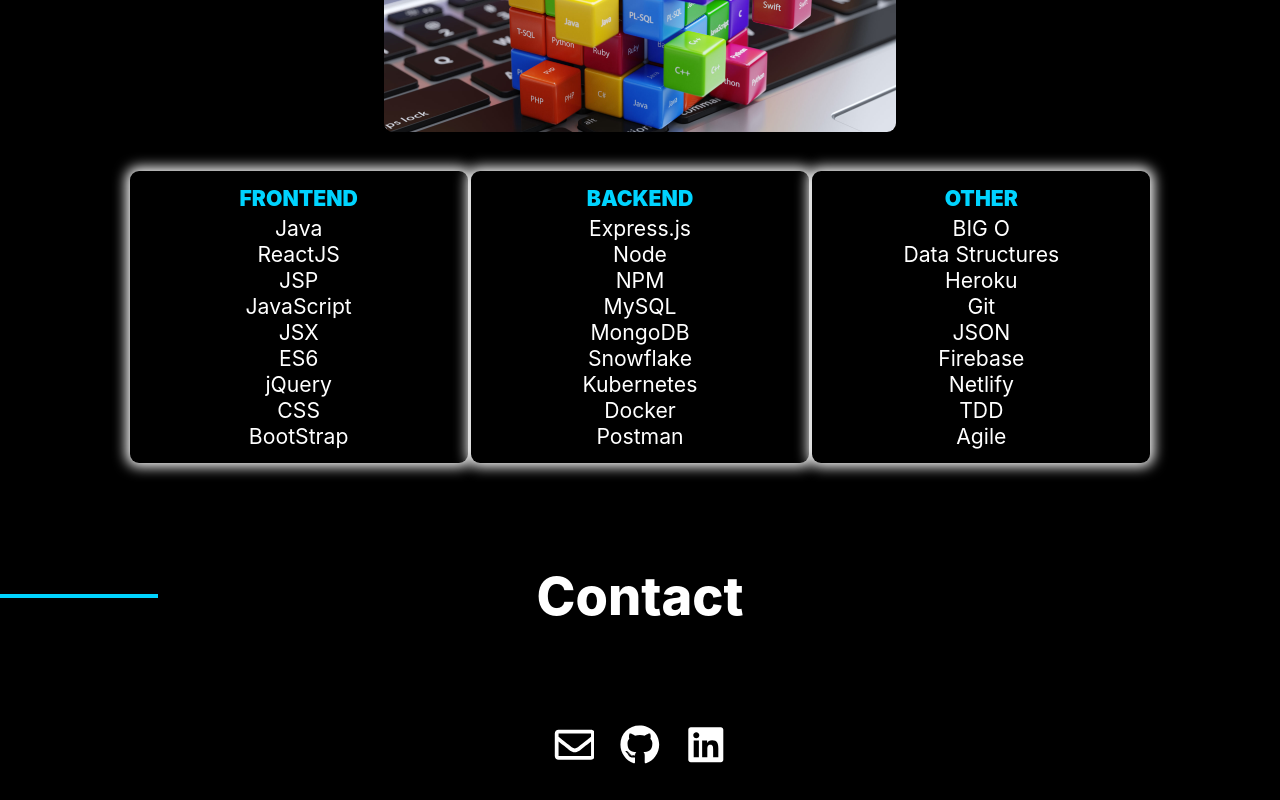
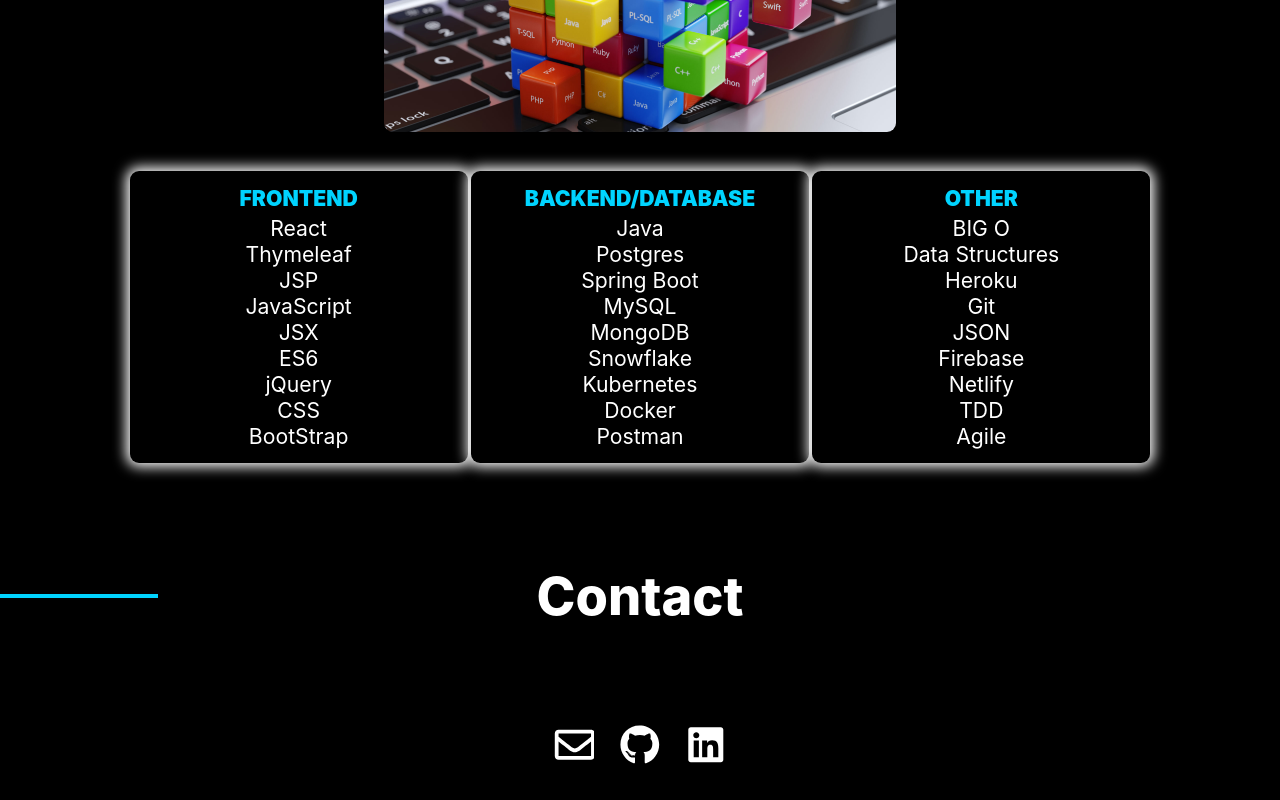
Before and after one commit to Bearpaw11/cbportfolio, a React (Create React App) app: page / in a window 1280 px wide. Shown: the part 5949-6749 px from the top of the page. Built offline with nearby package versions, Linux system fonts and the light colour scheme.

Commit message:
pdates skills

```diff
--- a/src/components/Skills/Skills.js
+++ b/src/components/Skills/Skills.js
@@ -5,10 +5,10 @@
 
 const backendSkills =
   <ul>
-    <li className={classes.Title}>BACKEND</li>
-    <li>Express.js</li>
-    <li>Node</li>
-    <li>NPM</li>
+    <li className={classes.Title}>BACKEND/DATABASE</li>
+    <li>Java</li>
+    <li>Postgres</li>
+    <li>Spring Boot</li>
     <li>MySQL</li>
     <li>MongoDB</li>
     <li>Snowflake</li>
@@ -20,8 +20,8 @@
 const frontendSkills =
   <ul>
     <li className={classes.Title}>FRONTEND</li>
-    <li>Java</li>
-    <li>ReactJS</li>
+    <li>React</li>
+    <li>Thymeleaf</li>
     <li>JSP</li>
     <li>JavaScript</li>
     <li>JSX</li>
```
